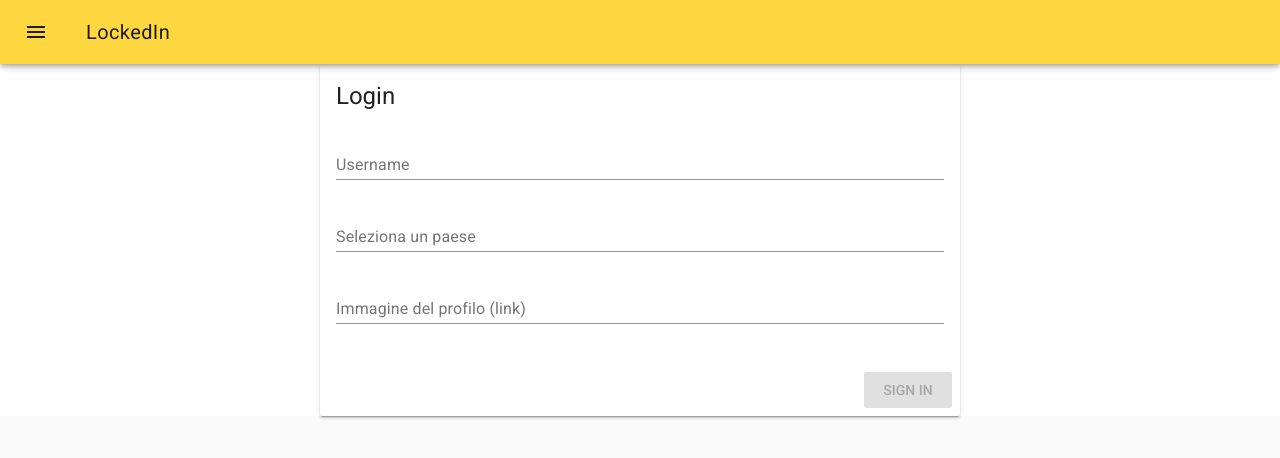
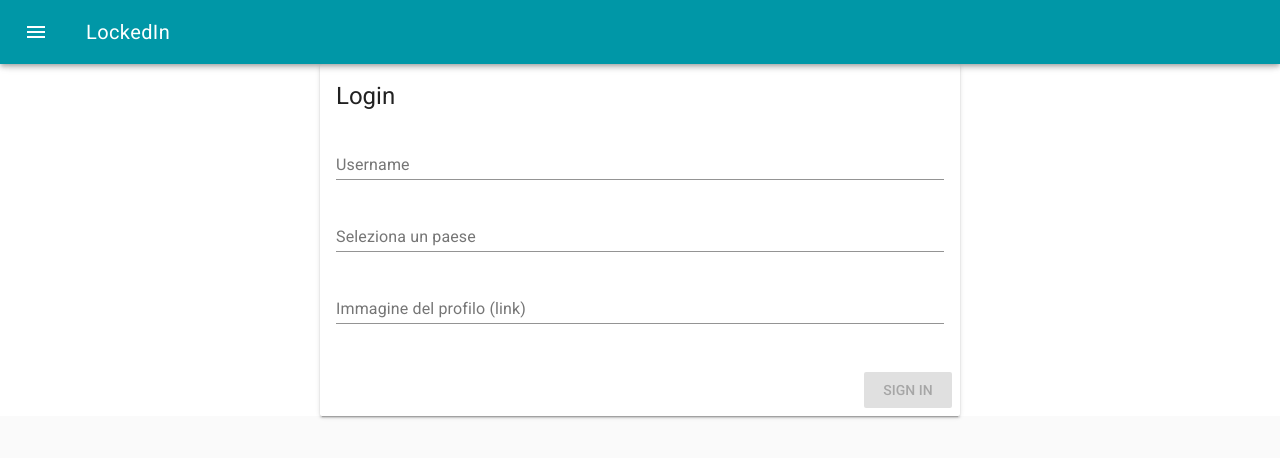
Before and after one commit to rota99/pinfo2, a Vue app in the folder progetto/: page /login in a window 1280 px wide. Shown: the top 458 px of the page. Built offline with nearby package versions, Linux system fonts and the light colour scheme; no server answers; what vue-google-charts would draw is missing.

Commit message:
Scelta palette, ReadME.

```diff
--- a/progetto/src/Viewport.scss
+++ b/progetto/src/Viewport.scss
@@ -2,23 +2,9 @@
 
 @import "~vue-material/dist/theme/engine"; // Import the theme engine
 
-//viola e azzurro/verde
-/*@include md-register-theme("default", (
-  primary: #7B1FA2, // The primary color of your application
-  //accent: #2962FF // The accent or secondary color
-  accent: #0097A7
-));*/
-
-//giallo e viola
 @include md-register-theme("default", (
-  accent: #7C4DFF, // The primary color of your application
-  primary: #FFD740 // The accent or secondary color
+  primary: #0097a7, // The primary color of your application
+  accent: #ffca46,  // The accent or secondary color
 ));
 
-//giallo e viola
-/*@include md-register-theme("default", (
-  accent: #FFCA28, // The primary color of your application
-  primary: #E0F2F1 // The accent or secondary color
-));*/
-
 @import "~vue-material/dist/theme/all"; // Apply the theme
--- a/progetto/src/pages/Contagi.vue
+++ b/progetto/src/pages/Contagi.vue
@@ -182,6 +182,7 @@ export default {
         }
         this.showProgress = false;
       });
+      this.load();
       this.confirmedChart();
       this.recoveredChart();
       this.deathsChart();
--- a/progetto/src/pages/Dashboard.vue
+++ b/progetto/src/pages/Dashboard.vue
@@ -13,7 +13,7 @@
         </md-card-header>
 
         <md-card-content class="md-layout-item md-large-size-95 md-small-size-100">
-          <md-field>
+          <md-field :class="{'clicked': isClicked}">
             <label>Scrivi qualcosa...</label>
             <md-textarea v-model="postContent" md-autogrow></md-textarea>
           </md-field>
```
Also changed, not shown: 1 other file (tests, documents, lock files or other folders).
